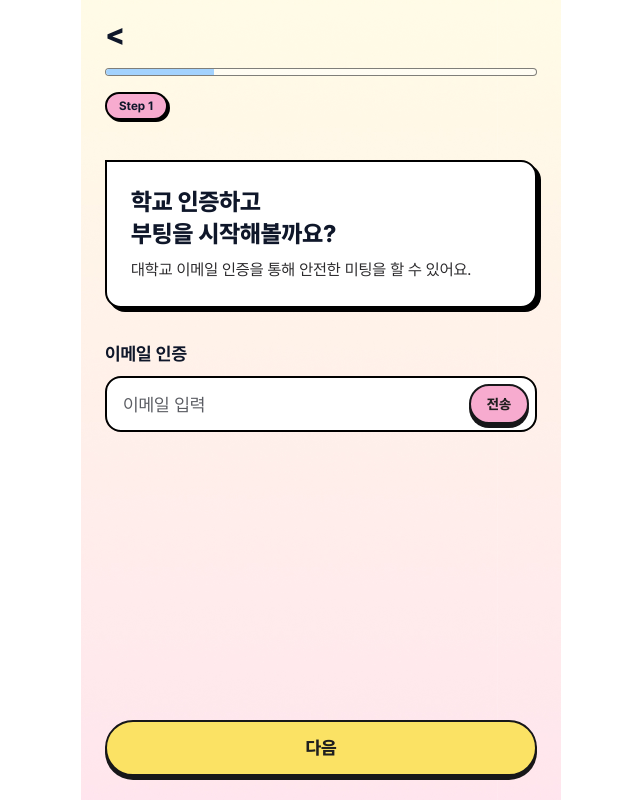
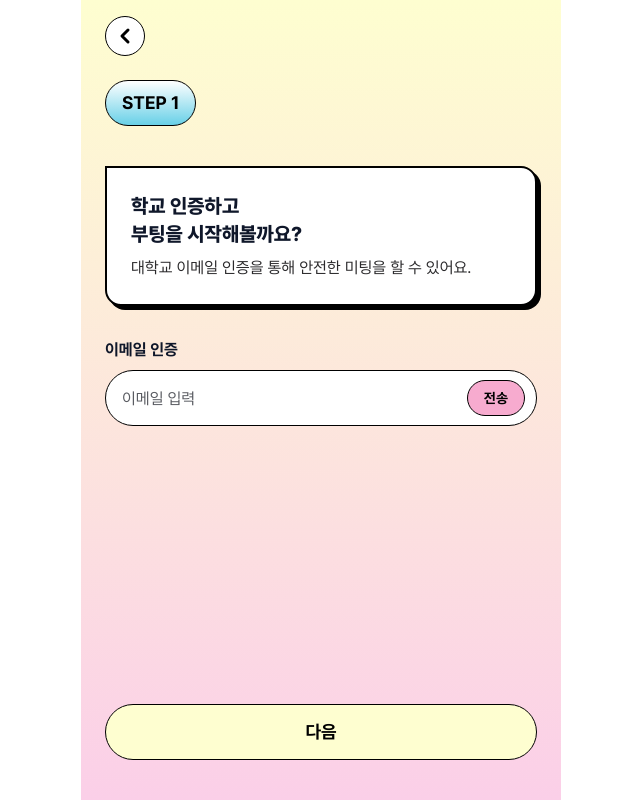
Before and after one commit to miniPJT-BuTing/frontend_react, a Next.js app: page /signup/step-1 in a window 1280 px wide. Shown: the whole page, without its empty margins (319-959 px from the left). Built offline with nearby package versions, Linux system fonts and the light colour scheme.

Commit message:
[FE] wip: 회원가입 페이지 UI 수정 중

```diff
--- a/src/app/(auth)/layout.tsx
+++ b/src/app/(auth)/layout.tsx
@@ -1,17 +1,14 @@
-import React from 'react';
-import splashBg from '@/assets/images/main-background.jpg';
-
 export default function AuthLayout({ children }: { children: React.ReactNode }) {
   return (
     <div
-      className="flex min-h-screen flex-col items-center text-slate-900"
-      style={{
-        backgroundImage: `url(${splashBg.src})`,
-        backgroundRepeat: 'repeat',
-        backgroundSize: 'auto 122%',
-      }}
+      className="
+        flex min-h-screen flex-col items-center
+        text-slate-900
+bg-gradient-to-b
+from-[#FEFED0]
+to-[#FBCFE8]
+      "
     >
-      {/* max-w-[480px] to match mobile view constraint typically used in this project */}
       <div className="w-full max-w-[480px] flex-1">{children}</div>
     </div>
   );
--- a/src/features/signup/ui/parts/EmailVerifyForm.tsx
+++ b/src/features/signup/ui/parts/EmailVerifyForm.tsx
@@ -56,20 +56,20 @@ export default function EmailVerifyForm() {
     <div className="flex flex-col gap-6">
       {/* Email Field */}
       <div className="flex flex-col gap-2">
-        <label className="text-lg font-bold">이메일 인증</label>
+        <label className="text-base font-bold">이메일 인증</label>
         <div className="relative">
           <input
             type="email"
             value={email}
             onChange={(e) => setProfile({ email: e.target.value })}
             placeholder="이메일 입력"
-            className="h-14 w-full rounded-xl border-2 border-black px-4 pr-24 text-lg outline-none focus:bg-gray-50 transition-colors"
+            className="h-14 w-full rounded-full border border-black px-4 pr-24 text-base outline-none focus:bg-gray-50 transition-colors"
           />
-          <div className="absolute right-2 top-1/2 -translate-y-1/2">
+          <div className="absolute right-3 top-1/2 -translate-y-1/2">
             <RetroButton
               type="button"
               variant="neutral"
-              className="h-10 px-4 text-sm !bg-[#F7ABCF] whitespace-nowrap"
+              className="h-9 px-4 text-sm !bg-[#F7ABCF] whitespace-nowrap"
               onClick={handleSendEmail}
             >
               {isEmailSent ? '재전송' : '전송'}
@@ -80,20 +80,20 @@ export default function EmailVerifyForm() {
 
       {isEmailSent && (
         <div className="flex flex-col gap-2 animate-fade-in-up">
-          <label className="text-lg font-bold">인증번호</label>
+          <label className="text-base font-bold">인증번호</label>
           <div className="relative">
             <input
               type="text"
               value={authCode}
               onChange={(e) => setAuthCode(e.target.value)}
               placeholder="인증번호 6자리"
-              className="h-14 w-full rounded-xl border-2 border-black px-4 pr-24 text-lg outline-none focus:bg-gray-50 transition-colors"
+              className="h-14 w-full rounded-full border border-black px-4 pr-24 text-base outline-none focus:bg-gray-50 transition-colors"
             />
-            <div className="absolute right-2 top-1/2 -translate-y-1/2">
+            <div className="absolute right-3 top-1/2 -translate-y-1/2">
               <RetroButton
                 type="button"
                 variant="neutral"
-                className="h-10 px-4 text-sm !bg-[#F7ABCF] whitespace-nowrap"
+                className="h-9 px-4 text-sm !bg-[#F7ABCF] whitespace-nowrap"
                 onClick={handleVerifyCode}
               >
                 확인
--- a/src/shared/ui/ProgressBar.tsx
+++ b/src/shared/ui/ProgressBar.tsx
@@ -11,7 +11,7 @@ export const ProgressBar = ({ current, total }: ProgressBarProps) => {
   return (
     <div className="w-full h-2 bg-white/50 rounded-full overflow-hidden border border-black/50">
       <div
-        className="h-full bg-[#A3D2FE] transition-all duration-300 ease-out"
+        className="h-full bg-[#68D0E7] transition-all duration-300 ease-out"
         style={{ width: `${progress}%` }}
       />
     </div>
--- a/src/shared/ui/RetroButton.tsx
+++ b/src/shared/ui/RetroButton.tsx
@@ -1,8 +1,7 @@
 import React from 'react';
 
-interface RetroButtonProps extends React.ButtonHTMLAttributes<HTMLButtonElement> {
+interface ButtonProps extends React.ButtonHTMLAttributes<HTMLButtonElement> {
   variant?: 'primary' | 'secondary' | 'neutral';
-  isActive?: boolean; // For toggle state (stay pressed)
   fullWidth?: boolean;
 }
 
@@ -10,27 +9,33 @@ export const RetroButton = ({
   children,
   className,
   variant = 'primary',
-  isActive = false,
   fullWidth = false,
   ...props
-}: RetroButtonProps) => {
-  const baseStyles =
-    'flex items-center justify-center rounded-full border-2 border-gray-600 font-extrabold transition-all duration-75';
+}: ButtonProps) => {
+  const baseStyles = `
+    flex items-center justify-center gap-3
+    h-14
+    rounded-full
+    border border-black
+    font-semibold
+    transition-colors
+    disabled:opacity-50
+  `;
 
-  // Variants based on SplashButtons colors
   const variantStyles = {
-    primary: 'bg-yellow text-textPrimary', // Yellow
-    secondary: 'bg-primary text-textPrimary', // Pink
-    neutral: 'bg-surface text-textPrimary', // Default/White
+    primary: 'bg-[#FEFED0] text-black hover:bg-[#FBFBC8]',
+    secondary: 'bg-[#F7ABCF] text-black hover:bg-[#F4A0C6]',
+    neutral: 'bg-white text-black hover:bg-slate-50',
   };
-
-  const shadowStyles = isActive
-    ? 'translate-y-[2px] shadow-[0_2px_0_0_#171719]' // Pressed state
-    : 'shadow-[0_4px_0_0_#171719] active:translate-y-[2px] active:shadow-[0_2px_0_0_#171719]'; // Normal state with active animation
 
   return (
     <button
-      className={`${baseStyles} ${variantStyles[variant]} ${shadowStyles} ${fullWidth ? 'w-full' : ''} ${className || ''}`}
+      className={`
+        ${baseStyles}
+        ${variantStyles[variant]}
+        ${fullWidth ? 'w-full' : ''}
+        ${className ?? ''}
+      `}
       {...props}
     >
       {children}
--- a/src/widgets/signup-header/SignupHeader.tsx
+++ b/src/widgets/signup-header/SignupHeader.tsx
@@ -1,6 +1,7 @@
 'use client';
 
 import React from 'react';
+import { ChevronLeft } from 'lucide-react';
 import { ProgressBar } from '@/shared/ui/ProgressBar';
 
 interface SignupHeaderProps {
@@ -11,21 +12,39 @@ interface SignupHeaderProps {
 
 export const SignupHeader = ({ step, totalSteps = 6, onBack }: SignupHeaderProps) => {
   return (
-    <div className="w-full px-6 py-4 flex flex-col gap-4">
-      {/* Row 1: Back Button */}
+    <div className="w-full px-6 py-4 flex flex-col gap-6">
       <div className="flex justify-start">
-        <button onClick={onBack} className="text-3xl font-black hover:opacity-70 transition-opacity">
-          {'<'}
+        <button
+          onClick={onBack}
+          className="
+            w-10 h-10
+            flex items-center justify-center
+            rounded-full
+            border border-black
+            bg-white
+            transition-all
+          "
+        >
+          <ChevronLeft className="w-6 h-6 text-black stroke-[3]" />
         </button>
       </div>
 
-      {/* Row 2: Progress Bar */}
-      <ProgressBar current={step} total={totalSteps} />
+      {/* <ProgressBar current={step} total={totalSteps} /> */}
 
-      {/* Row 3: Step Badge */}
       <div className="flex justify-start">
-        <div className="bg-[#F7ABCF] px-3 py-1 rounded-full border-2 border-black text-xs font-bold shadow-[2px_2px_0_0_rgba(0,0,0,1)]">
-          Step {step}
+        <div
+          className="
+      px-4 py-2
+      rounded-full
+      border border-black
+      text-lg font-bold uppercase
+      bg-gradient-to-b
+      from-[#FFFFFF]
+      to-[#68D0E7]
+      text-black
+    "
+        >
+          STEP {step}
         </div>
       </div>
     </div>
--- a/src/widgets/signup-layout/SignupStepLayout.tsx
+++ b/src/widgets/signup-layout/SignupStepLayout.tsx
@@ -45,7 +45,7 @@ export const SignupStepLayout = ({
         <div className="flex-1 flex flex-col gap-8 pb-24">
           {(title || subtitle) && (
             <div className="bg-white rounded-2xl rounded-tl-none p-6 border-2 border-black shadow-[4px_4px_0_0_rgba(0,0,0,1)] animate-fade-in">
-              {title && <h1 className="text-2xl font-black whitespace-pre-wrap">{title}</h1>}
+              {title && <h1 className="text-xl font-black whitespace-pre-wrap">{title}</h1>}
               {subtitle && <p className="text-gray-500 mt-2">{subtitle}</p>}
             </div>
           )}
@@ -53,7 +53,7 @@ export const SignupStepLayout = ({
           <div className="animate-fade-in-up">{children}</div>
         </div>
 
-        <div className="fixed bottom-6 left-0 right-0 px-6 max-w-[480px] mx-auto z-10">
+        <div className="fixed bottom-10 left-0 right-0 px-6 max-w-[480px] mx-auto z-10">
           <RetroButton
             fullWidth
             onClick={onNext}
```
